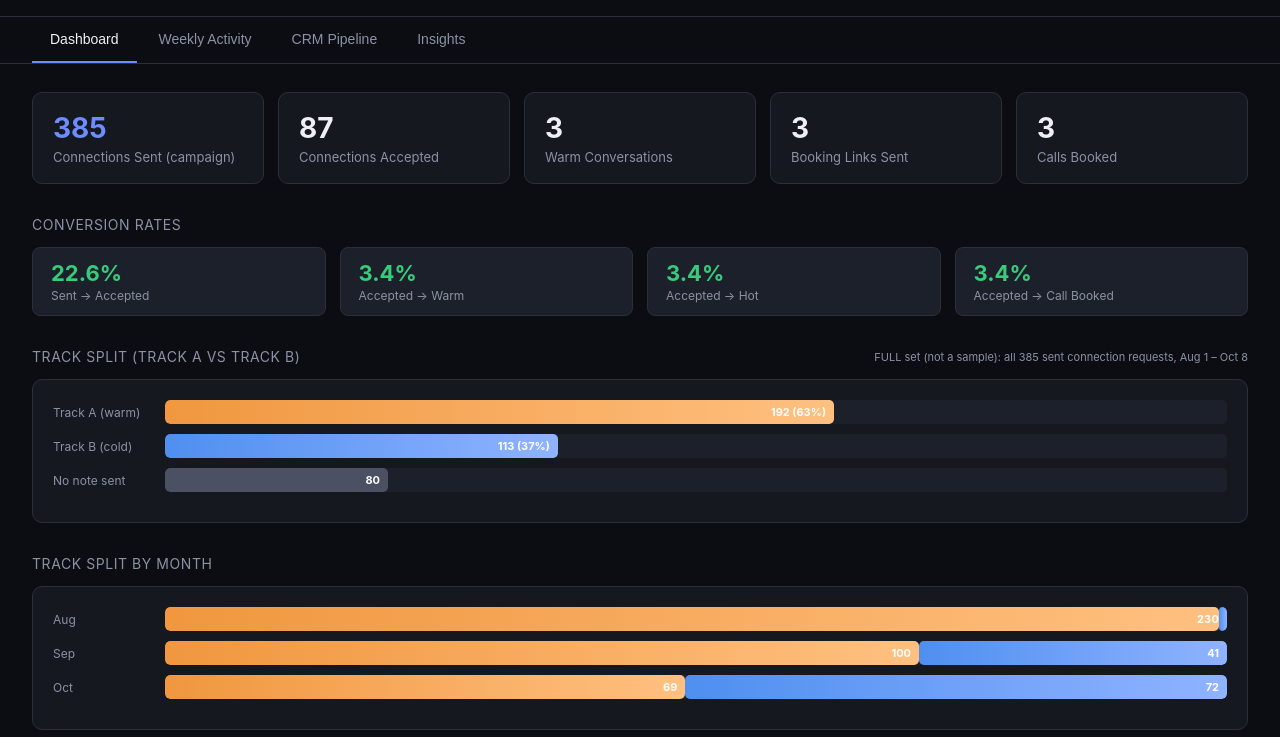
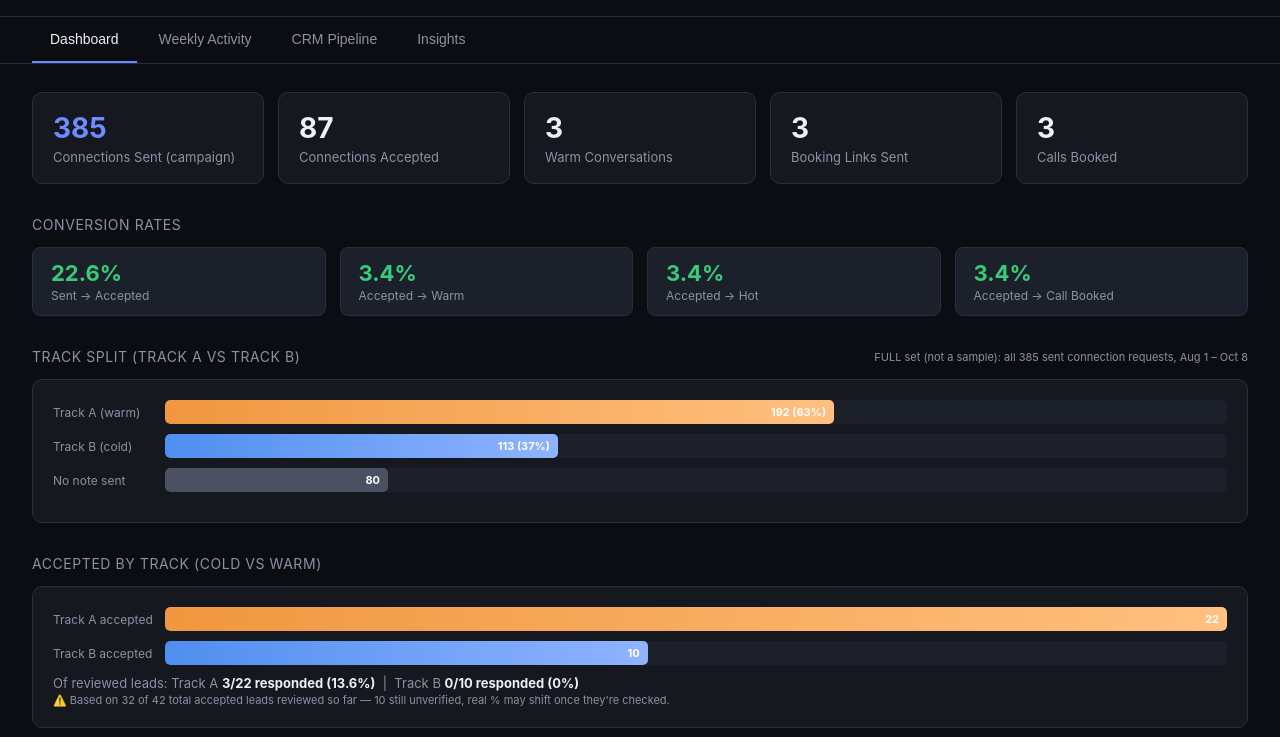
Before and after one commit to iseyleadgen/leadgen-crm, a plain HTML site: page index.html in a window 1280 px wide. Shown: the part 63-800 px from the top of the page. Drawn offline with Linux system fonts and the light colour scheme.

Commit message:
Removed Track Split by Month chart per request

```diff
--- a/index.html
+++ b/index.html
@@ -96,9 +96,6 @@
     <div class="section-title">Track Split (Track A vs Track B)<span class="hint" id="track-hint"></span></div>
     <div class="chart-wrap" id="track-chart"></div>
 
-    <div class="section-title">Track Split by Month</div>
-    <div class="chart-wrap" id="track-month-chart"></div>
-
     <div class="section-title">Accepted by Track (cold vs warm)</div>
     <div class="chart-wrap" id="accepted-track-chart"></div>
   </section>
@@ -171,19 +168,6 @@ function renderDashboard(d) {
     <div class="bar-row"><div class="bar-label">Track B (cold)</div><div class="bar-track"><div class="bar-fill trackB" style="width:${ts.track_b_pct}%">${ts.track_b} (${ts.track_b_pct}%)</div></div></div>
     <div class="bar-row"><div class="bar-label">No note sent</div><div class="bar-track"><div class="bar-fill" style="width:${Math.round(ts.no_note/(ts.track_a+ts.track_b+ts.no_note)*100)}%;background:#4b5163">${ts.no_note}</div></div></div>
   `;
-
-  const monthKeys = Object.keys(ts.monthly);
-  document.getElementById('track-month-chart').innerHTML = monthKeys.map(m => {
-    const mo = ts.monthly[m];
-    const total = mo.track_a + mo.track_b;
-    const aPct = total ? Math.round(mo.track_a/total*100) : 0;
-    const bPct = total ? 100-aPct : 0;
-    const label = new Date(m+'-01').toLocaleString('en', {month:'short'});
-    return `<div class="bar-row"><div class="bar-label">${label}</div><div class="bar-track" style="display:flex">
-      <div class="bar-fill trackA" style="width:${aPct}%">${mo.track_a}</div>
-      <div class="bar-fill trackB" style="width:${bPct}%">${mo.track_b}</div>
-    </div></div>`;
-  }).join('');
 
   const abt = ts.accepted_by_track;
   if (abt) {
```
